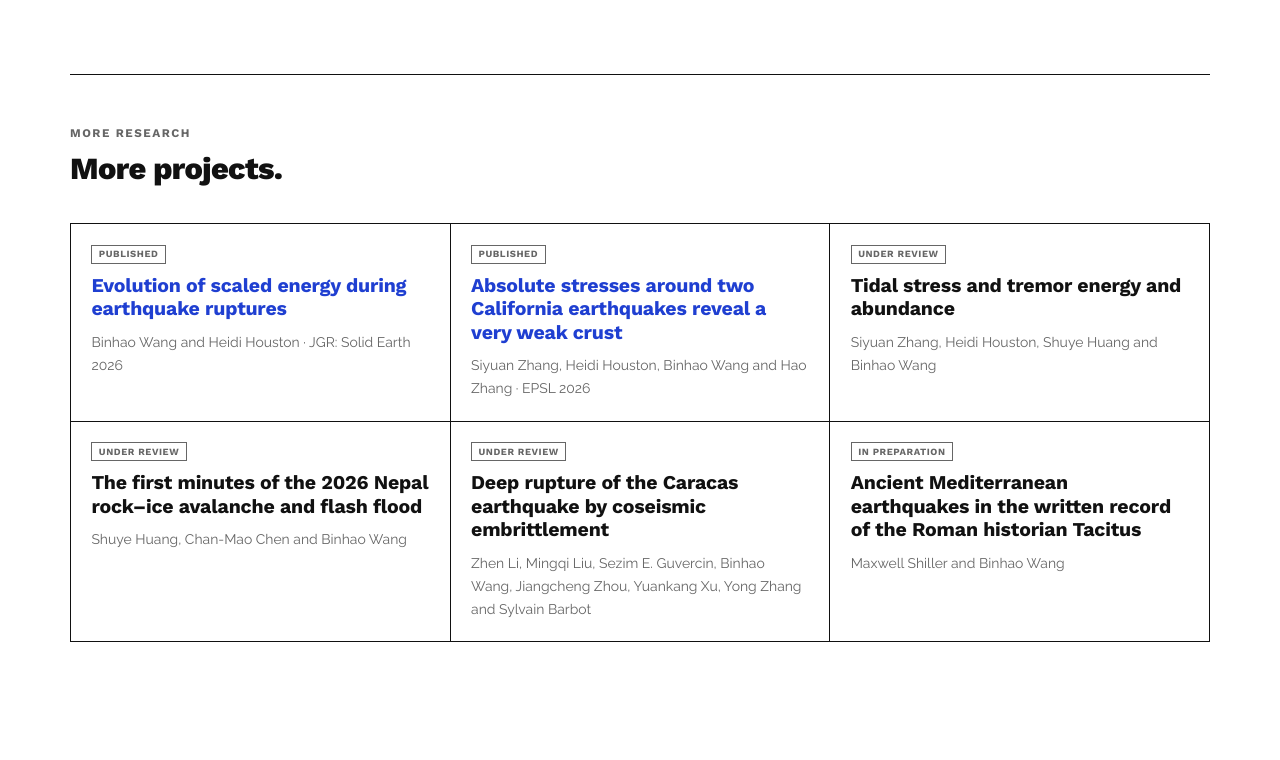
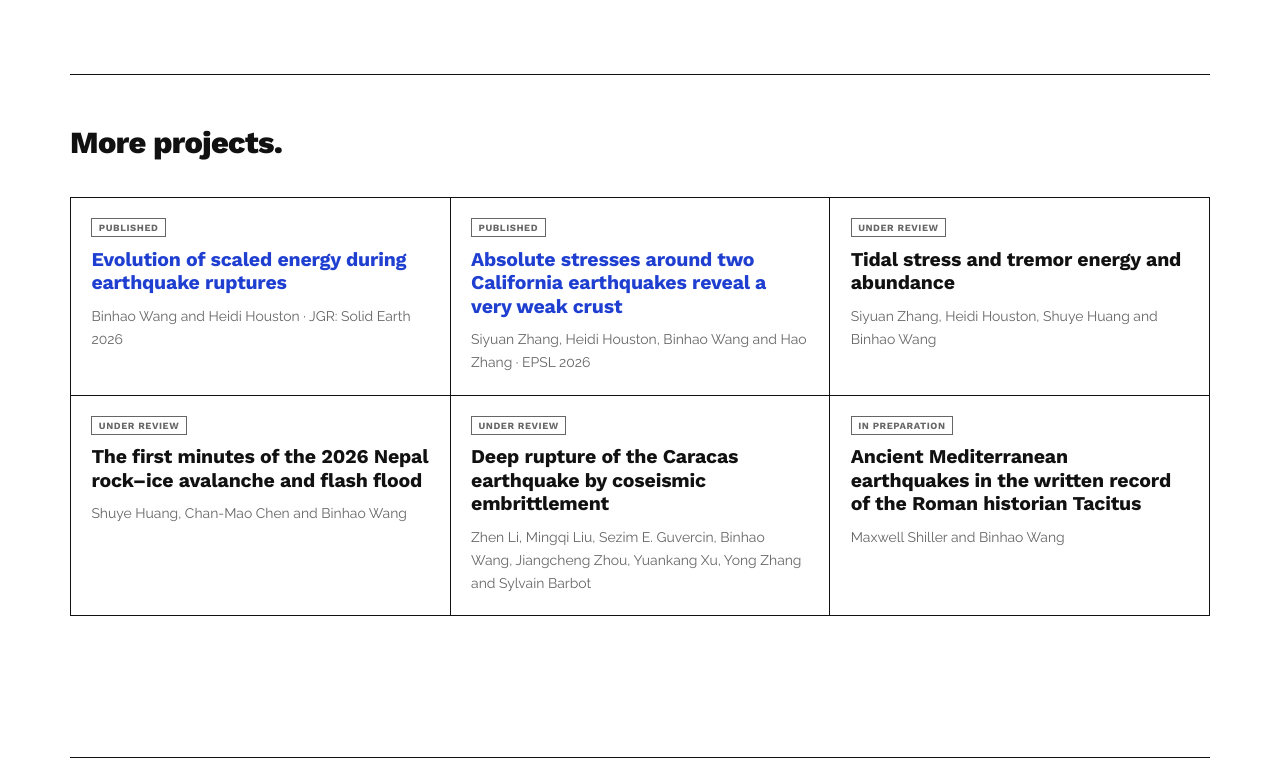
Before and after one commit to Binhao-Wang/Binhao-Wang.github.io, an Astro site: page /research in a window 1280 px wide. Shown: the part 7640-8400 px from the top of the page. Built offline with nearby package versions, Linux system fonts and the light colour scheme; Astro itself is replaced by a stand-in of ours.

Commit message:
Research page: drop redundant More research label
Co-Authored-By: Claude Opus 5.5 <noreply@anthropic.com>

```diff
--- a/src/pages/research.astro
+++ b/src/pages/research.astro
@@ -93,7 +93,6 @@ import { researchStories, sideProjects } from "../data/research";
     <div class="site-shell">
       <div class="section-topline">
         <div>
-          <p class="section-kicker">More research</p>
           <h2 class="panel-heading">More projects.</h2>
         </div>
       </div>
```
